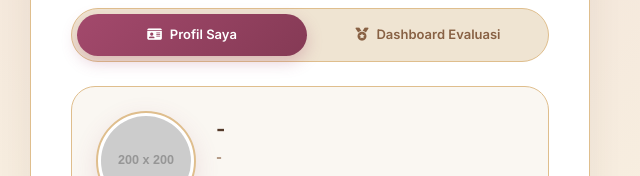
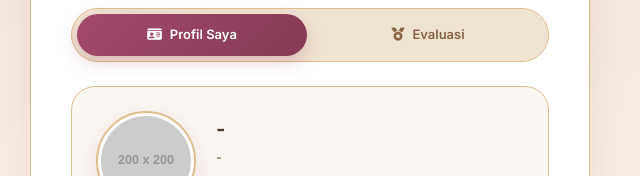
Before and after one commit to HNPWeddingOrganizer/PendaftaranBhinnekastra2026, a plain HTML site: page detail.html in a window 1280 px wide. Shown: the part 219-395 px from the top of the page, 330-970 px from the left. Drawn offline with nearby package versions, Linux system fonts and the light colour scheme; some packages are replaced by stand-ins of ours; sample sign-in values are in the browser's storage; placeholder pictures from the web are drawn by us; a script that the page names is missing.

Commit message:
Update detail.html

```diff
--- a/detail.html
+++ b/detail.html
@@ -968,7 +968,7 @@
       </button>
       <button type="button" id="tabBtnEvaluasi" class="dashboard-tab-btn" onclick="switchDashboardTab('evaluasi')">
           <i class="fas fa-medal"></i>
-          <span>Dashboard Evaluasi</span>
+          <span>Evaluasi</span>
       </button>
   </div>
 
```
